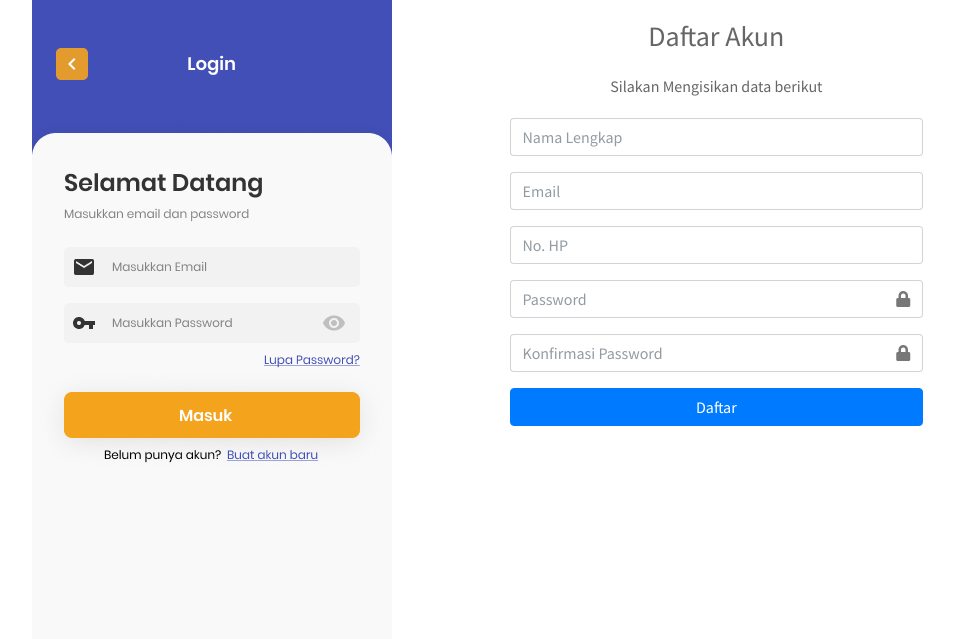
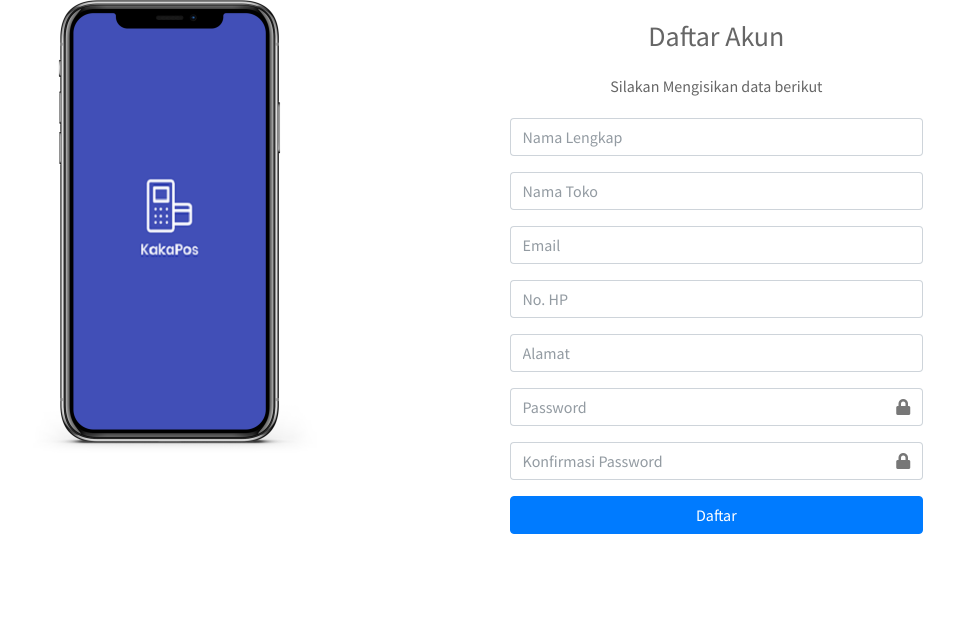
Before and after one commit to Cepukid/pos.tumbasgo, a PHP site: page /register.php in a window 1280 px wide. Shown: the part 76-715 px from the top of the page, without its empty margins (158-1112 px from the left). Run offline with PHP 8.4, Linux system fonts and the light colour scheme; some libraries are stand-ins or nearby versions.

Commit message:
Revisi Register

```diff
--- a/login.php
+++ b/login.php
@@ -3,7 +3,6 @@
 
 
 $submit = "";
-
 $status = "OK";
 $msg = "";
 
@@ -34,9 +33,6 @@
   if ($status == "OK") {
 
     include('db_connect.php');
-
-
-//   include('db_connect.php');
 
     $result = mysqli_query($con, "SELECT * FROM users WHERE email='$email' and password='$password'");
 
--- a/register.php
+++ b/register.php
@@ -1,3 +1,95 @@
+<?php
+session_start();
+
+$submit = "";
+$status1 = "OK";
+$msg1 = "";
+$passwordErr = "";
+
+if ($_SERVER["REQUEST_METHOD"] == "POST"){
+
+  $name = $_POST['name'];
+  $email = $_POST['email'];
+  $cell = $_POST['no_hp'];
+  $password = $_POST['password'];
+  $password2 = $_POST['password2'];
+  $shop_name = $_POST['shop_name'];
+  $shop_contact = $_POST['no_hp'];
+  $shop_address = $_POST['alamat'];
+
+
+
+  if (empty($name)){
+    $msg1 .= "<center><font  size='4px' face='Verdana' size='1' color='red'>Tolong Masukkan Nama anda. </font></center>";
+
+    $status1 = "NOTOK";
+  }
+
+  if (empty($email)){
+    $msg1 .= "<center><font  size='4px' face='Verdana' size='1' color='red'>Tolong Masukkan Email anda. </font></center>";
+
+    $status1 = "NOTOK";
+  }
+
+  if (empty($cell)){
+    $msg1 .= "<center><font  size='4px' face='Verdana' size='1' color='red'>Tolong Masukkan No. Handphone anda. </font></center>";
+
+    $status1 = "NOTOK";
+  }
+
+  if (empty($password)){
+    $msg1 .= "<center><font  size='4px' face='Verdana' size='1' color='red'>Tolong Masukkan Kata sandi anda. </font></center>";
+
+    $status1 = "NOTOK";
+  }
+
+  if (empty($password2)){
+    $msg1 .= "<center><font  size='4px' face='Verdana' size='1' color='red'>Mohon Ulang Kata sandi anda. </font></center>";
+
+    $status1 = "NOTOK";
+  }
+
+
+  if ($status1 == "OK") {
+    include('db_connect.php');
+
+      $cek_username=mysqli_num_rows(mysqli_query ("SELECT name FROM users WHERE name='$_POST[name]'"));
+      // Kalau username sudah ada yang pakai
+          if ($cek_username > 0){
+          echo "Username sudah ada yang pakai. Ulangi lagi";
+        }
+
+        if (($_POST['password'])!= ($_POST['password2'])){
+          //Cek Password sama atau tidak
+          $msg1 = "<center><font  size='4px' face='Verdana' size='1' color='red'>Konfirmasi Sandi salah.</font></center>";
+
+        }
+        else {
+              $tambah =  "INSERT INTO shop (`shop_name`,`shop_contact`,`shop_email`,`shop_address`,`tax`,currency_symbol,`shop_status`) VALUE ('$shop_name','$shop_contact','$email','$shop_address','0','Rp','OPEN')";
+
+              if(mysqli_query($con, $tambah)){
+                $id=mysqli_insert_id($con);
+                $tambah1 =  "INSERT INTO users (`name`,`cell`,`email`,`password`,`user_type`,`shop_id`) VALUE ('$name','$cell','$email','$password','admin','$id')";
+                if(mysqli_query($con, $tambah1)){
+
+                }else{
+                  echo "yy";
+                }
+              }
+              else {
+                echo "hagfdsg";
+              }
+          }
+
+
+      }
+
+}
+
+
+?>
+
+
 
 <!DOCTYPE html>
 <html>
@@ -7,7 +99,6 @@
   <title>Kaka POS | Registrasi</title>
   <!-- Tell the browser to be responsive to screen width -->
   <meta name="viewport" content="width=device-width, initial-scale=1">
-
   <!-- Font Awesome -->
   <link rel="stylesheet" href="plugins/fontawesome-free/css/all.min.css">
   <!-- Ionicons -->
@@ -51,10 +142,10 @@
         <h3 class="login-box-msg">Daftar Akun</h3>
       <p class="login-box-msg">Silakan Mengisikan data berikut</p>
 
-      <form action="" method="post">
+      <form action="register.php" method="POST">
 
             <div class="input-group mb-3">
-              <input type="name" class="form-control" name="username" placeholder="Nama Lengkap" required>
+              <input type="text" class="form-control" name="name" placeholder="Nama Lengkap" required>
               <div class="input-group-append">
                 <div class="input-group-text">
                   <!--<span class="fas fa-envelope"></span>-->
@@ -63,7 +154,7 @@
             </div>
 
             <div class="input-group mb-3">
-              <input type="email" class="form-control" name="email" placeholder="Email" required>
+              <input type="text" class="form-control" name="shop_name" placeholder="Nama Toko" required>
               <div class="input-group-append">
                 <div class="input-group-text">
                   <!--<span class="fas fa-envelope"></span>-->
@@ -72,7 +163,16 @@
             </div>
 
             <div class="input-group mb-3">
-              <input type="password" class="form-control" name="no_hp" placeholder="No. HP" required>
+              <input type="text" class="form-control" name="email" placeholder="Email" required>
+              <div class="input-group-append">
+                <div class="input-group-text">
+                  <!--<span class="fas fa-envelope"></span>-->
+                </div>
+              </div>
+            </div>
+
+            <div class="input-group mb-3">
+              <input type="text" onkeypress="return angkahp(event)" maxlength="12" minlength="11" class="form-control" name="no_hp" placeholder="No. HP" required>
               <div class="input-group-append">
                 <div class="input-group-text">
 
@@ -81,7 +181,16 @@
             </div>
 
             <div class="input-group mb-3">
-              <input type="password" class="form-control" name="password" placeholder="Password" required>
+              <input type="text" class="form-control" name="alamat" placeholder="Alamat" required>
+              <div class="input-group-append">
+                <div class="input-group-text">
+
+                </div>
+              </div>
+            </div>
+
+            <div class="input-group mb-3">
+              <input type="password" class="form-control" name="password" id="password" maxlength="8" minlength="8" placeholder="Password" required>
               <div class="input-group-append">
                 <div class="input-group-text">
                   <span class="fas fa-lock"></span>
@@ -91,7 +200,7 @@
             <div>
 
             <div class="input-group mb-3">
-              <input type="password" class="form-control" name="password2" placeholder="Konfirmasi Password" required>
+              <input type="password" class="form-control" name="password2" id="password2" maxlength="8" minlength="8" placeholder="Konfirmasi Password" required>
               <div class="input-group-append">
                 <div class="input-group-text">
                   <span class="fas fa-lock"></span>
@@ -114,7 +223,7 @@
 
         <?php
           if ($_SERVER["REQUEST_METHOD"] == "POST") {
-            echo "<div  align='center'>" . $msg . "</div";
+            echo "<div  align='center'>" . $msg1 . "</div";
           }
           ?>
 
@@ -131,6 +240,16 @@
 
 <!-- jQuery -->
 <script src="plugins/jquery/jquery.min.js"></script>
+<!-- Pembatassan Angka no HP-->
+<script type="text/javascript">
+
+function angkahp(evt) {
+var charCode = (evt.which) ? evt.which : event.keyCode
+if (charCode > 31 && (charCode < 48 || charCode > 57))
+return false;
+return true;
+}
+</script>
 <!-- Bootstrap 4 -->
 <script src="plugins/bootstrap/js/bootstrap.bundle.min.js"></script>
 <!-- AdminLTE App -->
```
Also changed, not shown: my_function.php (+6 -4 lines), shop_information.php (+4 -4 lines), 3.png (added), splash.png (added).
